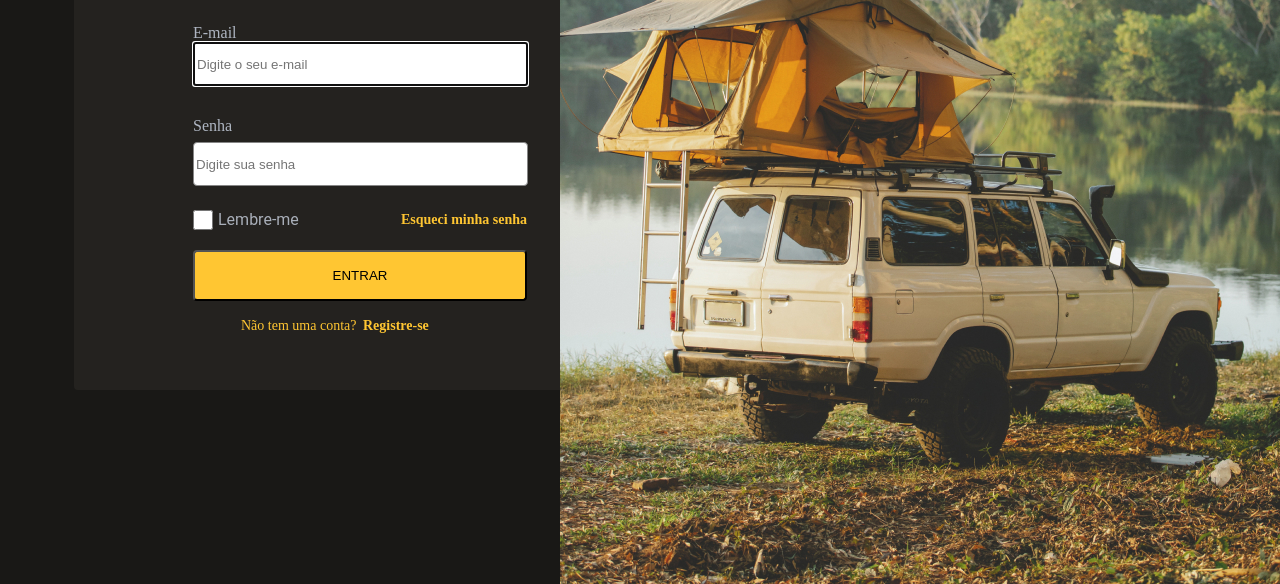
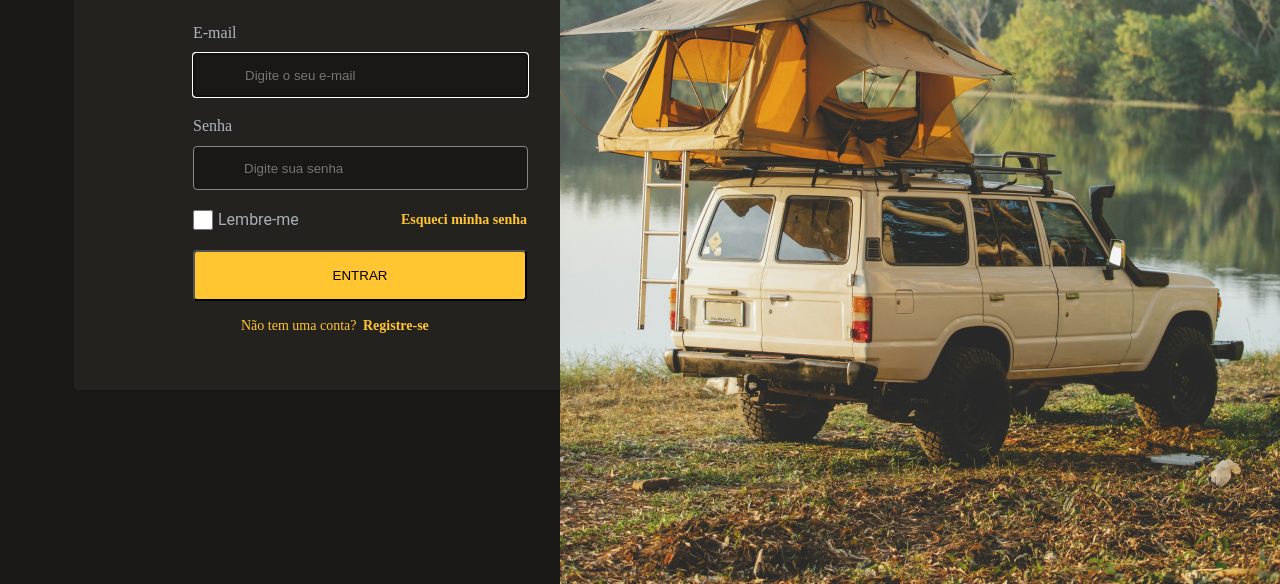
Before and after one commit to alissonmds00/Login-Form, a plain HTML site: page index.html in a window 1280 px wide. Shown: the part 316-900 px from the top of the page. Drawn offline with Linux system fonts and the light colour scheme.

Commit message:
feat: adicionado recursos de responsividade

```diff
--- a/index.html
+++ b/index.html
@@ -19,8 +19,8 @@
                 <form action=""> <!-- Aqui seria "get" -->
                     <label for="email" id="email">E-mail</label><br>
                     <input type="email" name="email" id="email" placeholder="Digite o seu e-mail" autofocus>
-                    <label id="lsenha" for="senha">Senha</label><br>
-                    <input type="password" name="senha" id="senha" placeholder="Digite sua senha" minlength="8">
+                    <label class="senha" id="lsenha" for="senha">Senha</label>
+                    <input type="password" name="senha" id="senha" placeholder="Digite sua senha">
                     <input type="checkbox" name="lembreme" id="checkbox">
                     <label for="checkbox" id="lembreme">Lembre-me</label>
                     <a href="" id="esqueci">Esqueci minha senha</a>
--- a/style.css
+++ b/style.css
@@ -87,14 +87,25 @@ a, #registro {
     justify-content: left;
 }
 
-#email {
+#email:nth-child(3) {
+    padding-left: 50px;
     box-sizing: border-box;
-    position: relative;
+    position: absolute;
     width: 335px;
     height: 44px;
     left: 119px;
+    top: 175px;
+
+}
+
+#email:nth-child(1) {
+    position: absolute;
     top: 146px;
+    left: 119px;
+}
 
+input {
+    background-color: var(--background);
 }
 
 #senha {
@@ -103,13 +114,16 @@ a, #registro {
     width: 335px;
     height: 44px;
     left: 119px;
-    top: 264px;
+    top: 268px;
+    padding-left: 50px;
+
     border: 1px solid #868686;
     border-radius: 4px;
 }
 
 #lsenha {
     position: absolute;
+    width: 52px;
     left: 119px;
     top: 239px;
 }
@@ -130,6 +144,7 @@ a, #registro {
 
 #checkbox {
     position: absolute;
+    background-color: var(--background);
     box-sizing: border-box;
     width: 20px;
     height: 20px;
@@ -158,7 +173,7 @@ button {
 
 #registro {
     position: absolute;
-        width: 235px;
+    width: 235px;
     height: 21px;
     left: 167px;
     top: 437px;
@@ -191,12 +206,14 @@ span a {
     top: 239px;
 }
 
-@media only screen and (min-width: 900px) and (max-width: 1200px) {
+@media only screen and (min-width: 400px) and (max-width: 1250px) {
     #imgbg {
         width: 0px;
         height: 0px;
     }
+    body {
+        width: 100vw;
+        height: 100vh;
+        background-color: var(--form-background);
+    }
 }
-
-@media only screen and (min-width: 900px) {
-}
```
